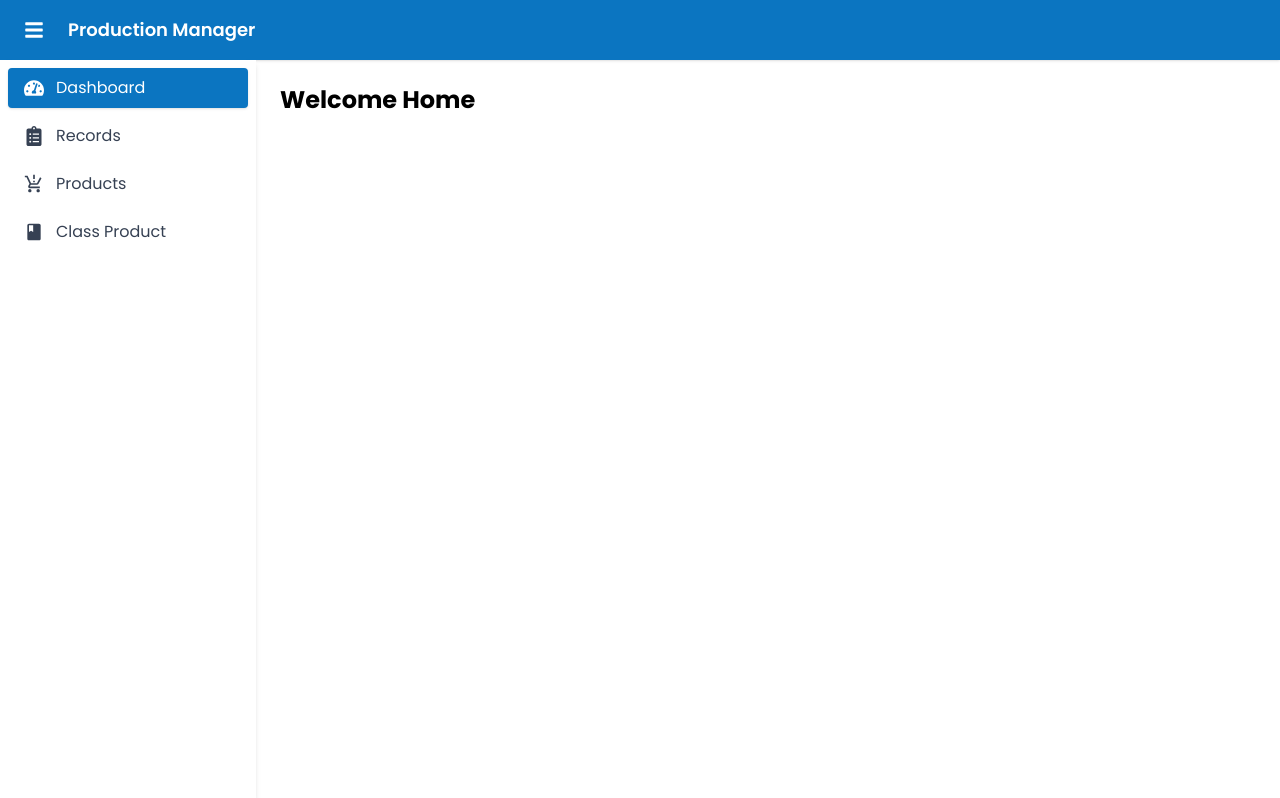
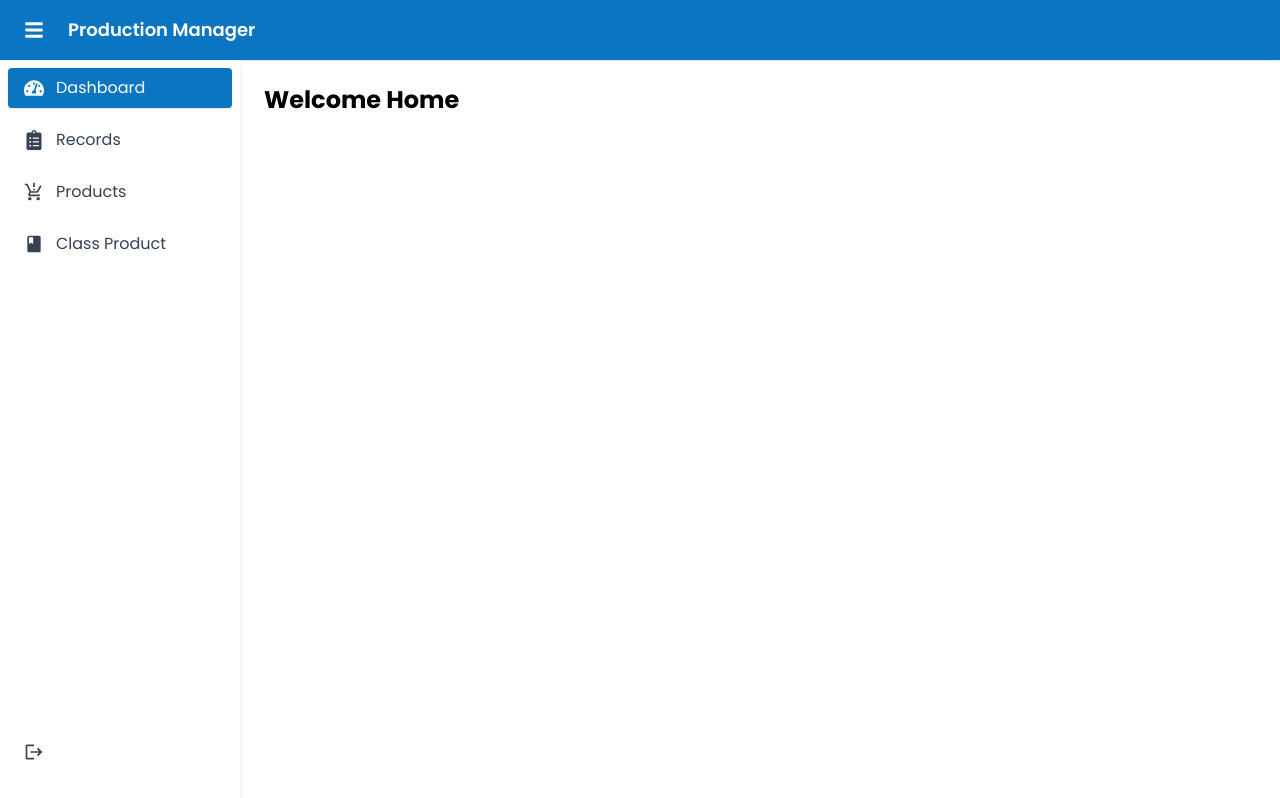
Before and after one commit to AlbertLumba/side-system, a React (Vite) app: page / in a window 1280 px wide. Built offline with nearby package versions, Linux system fonts and the light colour scheme.

Commit message:
New committed

```diff
--- a/src/App/App.jsx
+++ b/src/App/App.jsx
@@ -26,7 +26,7 @@ export default function App() {
         {/* Sidebar */}
         <aside
           className={`shadow-md bg-white transition-[width] duration-300 ease-in-out
-    ${isSidebarOpen ? "w-64" : "w-16"}`}
+    ${isSidebarOpen ? "w-60" : "w-16"}`}
         >
           <Navbar
             isSidebarOpen={isSidebarOpen}
--- a/src/App/routes.jsx
+++ b/src/App/routes.jsx
@@ -1,6 +1,6 @@
 import React from "react";
 import { FaTachometerAlt, FaClipboardList } from "react-icons/fa";
-import { MdProductionQuantityLimits, MdClass } from "react-icons/md";
+import { MdProductionQuantityLimits, MdClass, MdLogout } from "react-icons/md";
 import DialogModal from "../shared/components/DialogModal";
 
 import RecordsFeature from "../features/tag-product-management";
@@ -30,7 +30,13 @@ const routes = [
     element: <ProdManagementViewTableFeatures />,
     name: "Class Product",
     icon: MdClass,
-    },
+  },
+  {
+    path: "/logout",
+    element: <ProdManagementViewTableFeatures />,
+    name: "",
+    icon: MdLogout,
+  },
 
   //   {
   //     path: "/class-product",
@@ -46,7 +52,5 @@ const routes = [
   //     icon: MdClass,
   //   },
   // ];
-
-
 ];
 export default routes;
--- a/src/shared/components/Navbar.jsx
+++ b/src/shared/components/Navbar.jsx
@@ -1,21 +1,24 @@
-// src/shared/components/Navbar.jsx
 import React from "react";
 import { NavLink } from "react-router-dom";
 import routes from "../../App/routes";
 
 export default function Navbar({ isSidebarOpen, setIsSidebarOpen }) {
   return (
-    <nav className="p-2">
-      <ul>
+    <nav className="p-2 h-full">
+      <ul className="flex flex-col h-full">
         {routes.map((route, i) => {
           const IconComponent = route.icon;
+          const isLast = i === routes.length - 1; // ✅ check last item
+
           return (
-            <li key={i} className="mb-2 font-normal">
+            <li
+              key={i}
+              className={`mb-3 font-normal ${isLast ? "mt-auto mb-5" : ""}`} // ✅ push last item down
+            >
               <NavLink
                 to={route.path}
                 end
                 onClick={() => {
-                  // 👇 open sidebar if collapsed
                   if (!isSidebarOpen) setIsSidebarOpen(true);
                 }}
                 className={({ isActive }) =>
```
Also changed, not shown: src/features/auth/hooks/useAuth.jsx (added).
